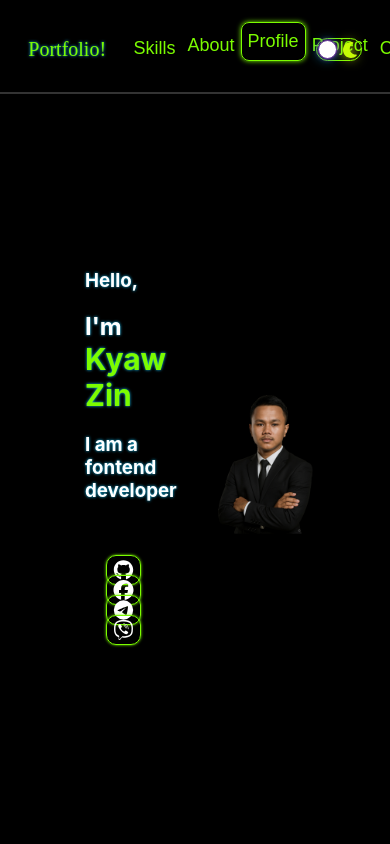
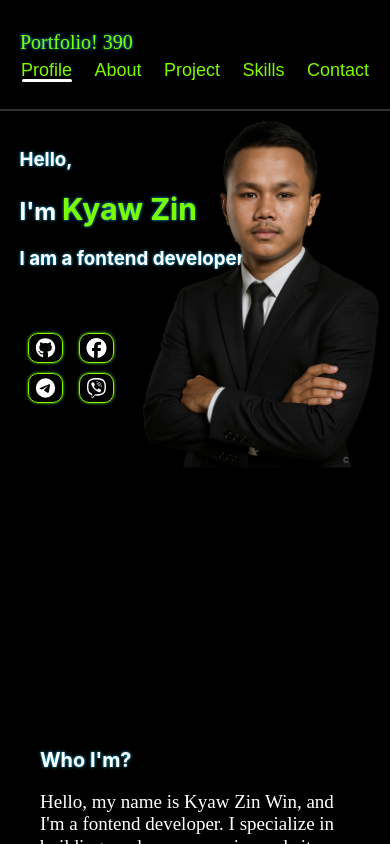
Before and after one commit to kyawzin17/My-portfolio, a React (Create React App) app: page / in a window 390 px wide. Built offline with nearby package versions, Linux system fonts and the light colour scheme.

Commit message:
This commit is layout first day

```diff
--- a/src/mainComponents/About.css
+++ b/src/mainComponents/About.css
@@ -1,21 +1,21 @@
+.tr {
+    transition: all 0.4s ease-in-out;
+}
 .b-about {
     height: 88vh;
     width: 100%;
     padding: 0 30px;
     display: flex;
-    justify-content: center;
     align-items: center;
 }
 .photo-container {
-    width: 33%;
-    height: 70%;
+    width: 35%;
     display: flex;
-    justify-content: center;
     align-items: center;
 }
 .text-container {
-    width: 65%; height: 70%;
-    padding: 40px 40px;
+    width: 65%;
+    padding: 40px;
     color: var(--color);
     font-size: 17px;
 }
@@ -25,3 +25,34 @@
     font-size: 19px;
     line-height: 1.2em;
 }
+@media (max-width: 992px) {
+    .photo-container {
+        width: 30%;
+    }
+    .text-container {
+        padding: 10px 40px 10px 0px;
+        width: 70%;
+    }
+}
+@media (max-width: 768px) {
+    .b-about {
+        display: block;
+    }
+    .photo-container {
+        margin-top: 2em;
+        float: right;
+    }
+    .text-container {
+        width: 100%;
+        padding: 35px 10px;
+    }
+}
+@media (max-width: 575px) {
+    .photo-container {
+        display: none;
+    }
+    .text-container {
+        width: 100%;
+        padding: 60px 10px;
+    }
+}
--- a/src/mainComponents/Header.css
+++ b/src/mainComponents/Header.css
@@ -1,3 +1,7 @@
+.tr {
+    transition: all 0.4s ease-in-out;
+}
+
 .header {
     width: 100%; height: 11%;
     margin-bottom: 1px;
@@ -32,6 +36,9 @@
     border-radius: 15px;
     margin-top: 8px;
     position: relative;
+}
+.section-bar {
+    display: none;
 }
 .theme-circle {
     width: 19px; height: 19px;
@@ -97,3 +104,63 @@
 .contact {
     margin-top: 6px;
 }
+@media (max-width: 992px) {
+    .h-center {
+        width: 60%;
+    }
+}
+@media (max-width: 768px) {
+    .h-inner {
+        width: 100%;
+        padding: 0 10px;
+    }
+    .h-center {
+        width: 70%;
+    }
+}
+@media (max-width: 575px) {
+    .header {
+        height: 13%;
+    }
+    .h-inner {
+        width: 100%;
+        padding: 0px 5px;
+        display: flex;
+        flex-direction: column;
+    }
+    .h-logo {
+        align-items: start;
+        padding: 5px 15px;
+        margin: 0px;
+    }
+    .h-center {
+        width: 100%;
+        display: flex;
+        padding: 0px 10px;
+        justify-content: space-between;
+    }
+    .h-theme {
+        display: none;
+    }
+    .skills {
+        margin-top: 0;
+    }
+    .profile {
+        margin-top: 0;
+    }
+    .contact {
+        margin-top: 0;
+    }
+    .navactive {
+        border: none;
+        border-radius: 0;
+        box-shadow: none;
+    }
+    .section-bar {
+        display: block;
+        border-radius: 15px;
+        height: 3px;
+        margin-top: -3px;
+        background-color: var(--color);
+    }
+}
--- a/src/mainComponents/Header.js
+++ b/src/mainComponents/Header.js
@@ -1,12 +1,44 @@
 import "./Header.css";
-import { useState, useEffect } from "react";
+import { useState, useEffect, useRef } from "react";
 import { FontAwesomeIcon } from "@fortawesome/react-fontawesome";
 import {faSun, faMoon} from "@fortawesome/free-solid-svg-icons";
 
 export default function Header({active, setActive}) {
 
     const [mode, setMode]= useState('');
+    const [layout, setLayout]= useState(window.innerWidth);
+    const [width, setWidth]= useState(0);
+    const [left, setLeft]= useState(0);
+    const btnRef= useRef({});
 
+    const section= [
+      { id: "skills", component: "Skills"},
+      { id: "about", component: "About"},
+      { id: "profile", component: "Profile"},
+      { id: "project", component: "Project"},
+      { id: "contact", component: "Contact"},
+    ];
+    const sectionPhone= [
+      { id: "profile", component: "Profile"},
+      { id: "about", component: "About"},
+      { id: "project", component: "Project"},
+      { id: "skills", component: "Skills"},
+      { id: "contact", component: "Contact"},
+    ];
+
+    const resizeFun= () => {
+        setLayout(window.innerWidth);
+    }
+    useEffect(() => {
+
+        section.map((e) => {
+            const tag= btnRef.current[e.id];
+            if(tag.innerText.toLowerCase() === active) {
+                setWidth(tag.offsetWidth - 13);
+                setLeft(tag.offsetLeft + 2);
+            }
+    })
+    },[active]);
     useEffect(() => {
 
         const storeTheme= localStorage.getItem("mode");
@@ -26,10 +58,17 @@ export default function Header({active, setActive}) {
 
     }, []);
 
-    const scrollHandler= (id) => {
+    const scrollHandler= (e, id) => {
         const element= document.getElementById(id);
+        const w= e.target.offsetWidth - 13;
+        const l= e.target.offsetLeft + 2;
+        setWidth(w);
+        setLeft(l);
         setActive(id);
-         if (element) element.scrollIntoView({behavior: "smooth"});
+         if (element) {
+            element.scrollIntoView({behavior: "smooth"});
+
+         };
         // if(element) {
         //     const y= element.getBoundingClientRect().top + window.scrollY - offHeight;
         //     window.scrollTo({ top: y, behavior: "smooth",});
@@ -37,6 +76,8 @@ export default function Header({active, setActive}) {
     }
 
     function themeChange() {
+        window.addEventListener("resize", resizeFun);
+
         if(mode === "light") {
             setMode("dark");
             localStorage.setItem("mode","dark");
@@ -54,36 +95,33 @@ export default function Header({active, setActive}) {
             document.documentElement.style.setProperty("--pcolor", "rebeccapurple");//rebeccapurple
         }
     }
-    const section= [
-      { id: "skills", component: "Skills"},
-      { id: "about", component: "About"},
-      { id: "profile", component: "Profile"},
-      { id: "project", component: "Project"},
-      { id: "contact", component: "Contact"},
-    ];
+
     return (
-        <header className="header">
-            <div className="h-inner">
-                <div className="h-logo">
-                    <span>Portfolio!</span>
+        <header className="header tr">
+            <div className="h-inner tr">
+                <div className="h-logo tr">
+                    <span>Portfolio! {layout}</span>
                 </div>
-                <div className="h-center">
-                    {section.map((sec) => {
-                        return <button onClick={() => scrollHandler(sec.id)} className={`h-button ${active === sec.id && "navactive"} ${sec.id}`}>{sec.component}</button>
-                    })}
-                    {/* <button className="h-skills h-button">Skills</button>
-                    <button className="h-about h-button">About</button>
-                    <button className="h-profile h-button">Profile</button>
-                    <button className="h-project h-button">Projects</button>
-                    <button className="h-contact h-button">Contact</button> */}
+                <div className="h-center tr">
+                    {layout <= 575 ?
+                    sectionPhone.map((sec) => {
+                        return <button ref={(el) => btnRef.current[sec.id] = el} onClick={(e) => scrollHandler(e, sec.id)} className={`h-button tr ${active === sec.id && "navactive"} ${sec.id}`}>{sec.component}</button>
+                    })
+                    :
+                    section.map((sec) => {
+                        return <button ref={(el) => btnRef.current[sec.id] = el} onClick={(e) => scrollHandler(e, sec.id)} className={`h-button tr ${active === sec.id && "navactive"} ${sec.id}`}>{sec.component}</button>
+                    })
+                }
+
                 </div>
-                <div onClick={themeChange} className="h-theme">
-                    <div className="themeicon-container">
-                        <FontAwesomeIcon className="sun-icon" icon={faSun} />
-                        <FontAwesomeIcon className="moon-icon" icon={faMoon} />
+                <div style={{width: `${width}px`, marginLeft: `${left}px`}} className="section-bar tr"></div>
+                <div onClick={themeChange} className="h-theme tr">
+                    <div className="themeicon-container tr">
+                        <FontAwesomeIcon className="sun-icon tr" icon={faSun} />
+                        <FontAwesomeIcon className="moon-icon tr" icon={faMoon} />
                     </div>
 
-                    <div className={mode === "light" ? "theme-circle light" : "theme-circle"}>
+                    <div className={mode === "light" ? "theme-circle light tr" : "theme-circle tr"}>
 
                     </div>
                 </div>
--- a/src/mainComponents/Profile.css
+++ b/src/mainComponents/Profile.css
@@ -1,3 +1,6 @@
+.tr {
+    transition: all 0.4s ease-in-out;
+}
 .b-profile {
     width: 100%;
     height: 88vh;
@@ -5,11 +8,13 @@
     display: flex;
     justify-content: space-evenly;
     align-items: center;
+    position: relative;
 }
 .profile-left {
     width: 35%;
     padding: 5px; margin-top: -40px;
     padding-left: 30px;
+    display: block;
 }
 h1, h2, h3 {
         color: var(--color);
@@ -58,3 +63,60 @@ h1, h2, h3 {
         opacity: 0;
     }
 }
+@media (max-width: 992px) {
+    .profile-left {
+        width: 49%;
+    }
+    .profile-right {
+        width: 49%;
+        display: flex;
+        justify-content: center;
+    }
+}
+@media (max-width: 768px) {
+    .b-profile {
+        padding: 10px;
+        justify-content: space-between;
+    }
+    .profile-left {
+        width: 49%;
+    }
+    .profile-right {
+        width: 60%;
+        padding: 0;
+        position: absolute;
+        right: 0px;
+        display: flex;
+        justify-content: center;
+    }
+}
+@media (max-width: 575px) {
+    .b-profile {
+        display: block;
+        position: relative;
+        padding: 20px 30px;
+        height: 68vh;
+    }
+    .profile-left {
+        width: 70%;
+        height: 100%;
+        padding: 15% 5%;
+        position: absolute;
+        top: 0px;
+        left: 0px;
+    }
+    .profile-right {
+        position: absolute;
+        width: 72%;
+        top: 0px;
+        right: 0px;
+        display: flex;
+        justify-content: end;
+    }
+    .icon-container {
+        padding-left: 0px;
+        display: flex;
+        width: 50%;
+        flex-wrap: wrap;
+    }
+}
--- a/src/mainComponents/Profile.js
+++ b/src/mainComponents/Profile.js
@@ -22,29 +22,29 @@ export default function Profile() {
     }, [])
 
     return (
-        <section className="b-profile b-section">
-                <div className="profile-left">
+        <section className="b-profile b-section tr">
+                <div className="profile-left tr">
                     <h1>Hello,</h1>
                     <h2> I'm <span className="name-span">Kyaw Zin</span></h2>
-                    <h3>{textDisplay} <span className="blink">#</span></h3>
+                    <h3>{textDisplay} <span className="blink tr">#</span></h3>
                     {/* <h3>I can write Html, Css, JavaScript & React.js </h3> */}
-                    <div className="icon-container">
-                        <a href="https://github.com/kyawzin17" target="_blank" rel="noopener noreferrer" className="icon-a">
+                    <div className="icon-container tr">
+                        <a href="https://github.com/kyawzin17" target="_blank" rel="noopener noreferrer" className="icon-a tr">
                             <FontAwesomeIcon icon={faGithub} size="lg" />
                         </a>
-                        <a href="https://facebook.com/reddragon1766" target="_blank" rel="noopener noreferrer" className="icon-a">
+                        <a href="https://facebook.com/reddragon1766" target="_blank" rel="noopener noreferrer" className="icon-a tr">
                             <FontAwesomeIcon icon={faFacebook} size="lg" />
                         </a>
-                        <a href="https://t.me/@kyawzinwinei" target="_blank" rel="noopener noreferrer" className="icon-a">
+                        <a href="https://t.me/@kyawzinwinei" target="_blank" rel="noopener noreferrer" className="icon-a tr">
                             <FontAwesomeIcon icon={faTelegram} size="lg" />
                         </a>
-                        <a href="viber://chat?number=%2B959674114295" target="_blank" rel="noopener noreferrer" className="icon-a">
+                        <a href="viber://chat?number=%2B959674114295" target="_blank" rel="noopener noreferrer" className="icon-a tr">
                             <FontAwesomeIcon icon={faViber} size="lg" />
                         </a>
                     </div>
                 </div>
-                <div className="profile-right">
-                    <img className="my-photo" src={myPhoto} alt="my-photo" />
+                <div className="profile-right tr">
+                    <img className="my-photo tr" src={myPhoto} alt="my-photo" />
                 </div>
             </section>
     )
--- a/src/mainComponents/Skills.js
+++ b/src/mainComponents/Skills.js
@@ -146,12 +146,6 @@ export default function Skills() {
                             </div>
                         )
                     })}
-                    {/* <div className="card html-card"></div>
-                    <div className="card css-card"></div>
-                    <div className="card js-card"></div>
-                    <div className="card react-card"></div>
-                    <div className="card bs-card"></div>
-                    <div className="card tl-card"></div> */}
                 </div>
             </div>
         </section>
```
Also changed, not shown: src/mainComponents/About.js (+4 -4 lines), src/mainComponents/Contact.css (+38 -15 lines), src/mainComponents/Skills.css (+13 -0 lines).
